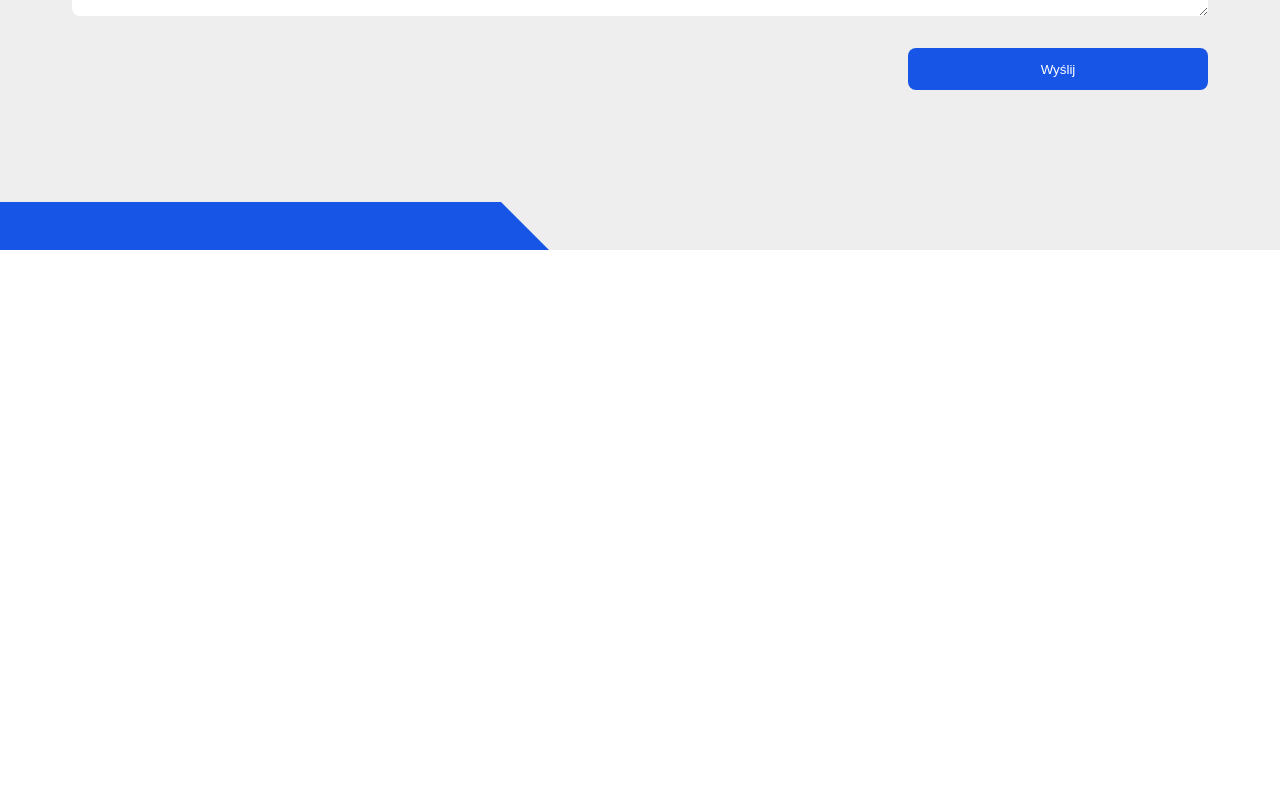
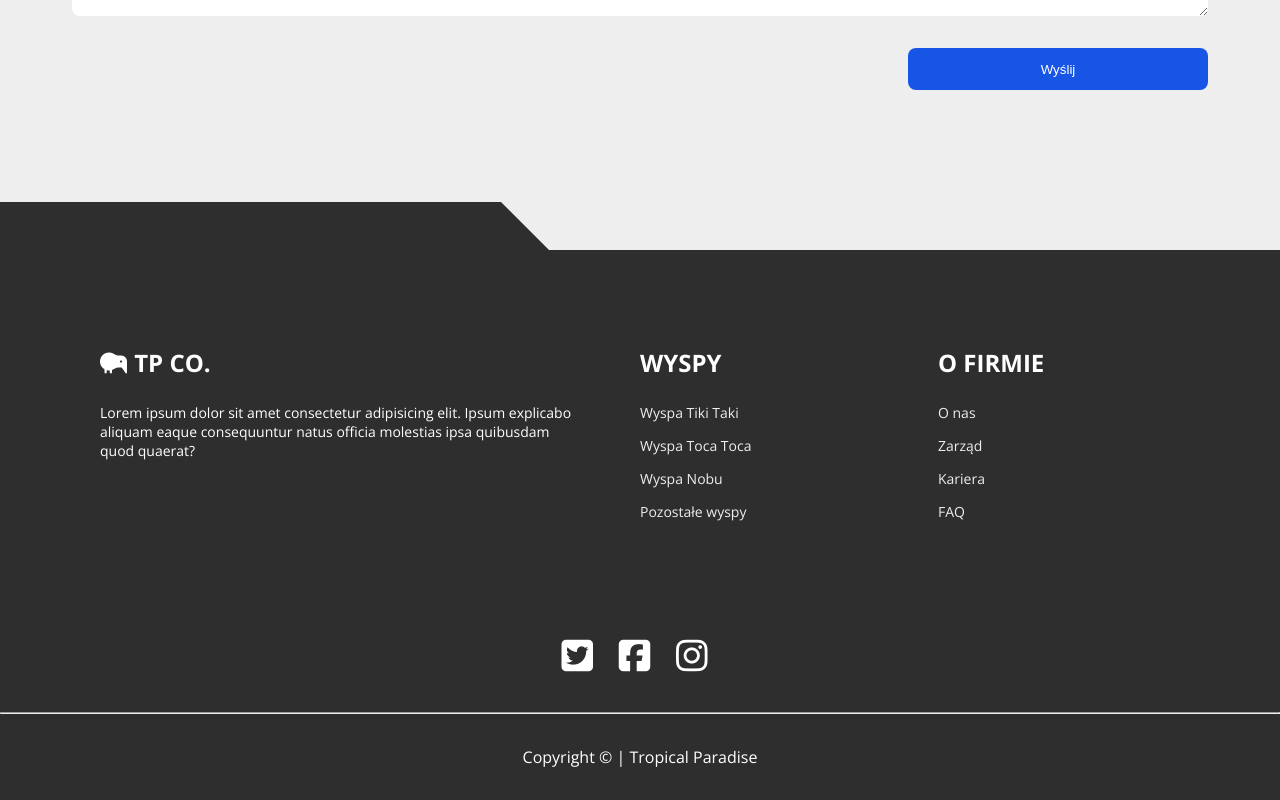
Before and after one commit to Szafter12/Tropical-Paradise, a plain HTML site: page index.html in a window 1280 px wide. Shown: the part 6690-7490 px from the top of the page. Before the commit the page ends 6940 px from the top, so only its background shows below. Drawn offline with nearby package versions, Linux system fonts and the light colour scheme.

Commit message:
finish footer

```diff
--- a/index.html
+++ b/index.html
@@ -267,7 +267,6 @@
 
             <div class="wrapper">
                 <form class="contact__form">
-
                     <div class="contact__form-top">
                         <label for="name" class="contact__form-label">Imię i Nazwisko</label>
                         <input type="text" class="contact__form-input" id="name">
@@ -280,12 +279,53 @@
                     <textarea id="msg" class="contact__form-textarea"></textarea>
 
                     <button type="submit" class="contact__form-btn btn-animation">Wyślij</button>
-
-
                 </form>
             </div>
         </section>
     </main>
+
+    <footer class="footer">
+        <div class="wrapper">
+
+            <div class="footer__boxes">
+
+                <div class="footer__box">
+                    <h3 class="footer__box-title"><i class="fas fa-kiwi-bird"></i>TP Co.</h3>
+                    <p>Lorem ipsum dolor sit amet consectetur adipisicing elit. Ipsum explicabo aliquam eaque
+                        consequuntur natus officia molestias ipsa quibusdam quod quaerat?</p>
+                </div>
+
+
+                <div class="footer__box footer__box-desktop">
+                    <h3 class="footer__box-title">Wyspy</h3>
+                    <ul class="footer__box-list">
+                        <li class="footer__box-list-item"><a href="#">Wyspa Tiki Taki</a></li>
+                        <li class="footer__box-list-item"><a href="#">Wyspa Toca Toca</a></li>
+                        <li class="footer__box-list-item"><a href="#">Wyspa Nobu</a></li>
+                        <li class="footer__box-list-item"><a href="#">Pozostałe wyspy</a></li>
+                    </ul>
+                </div>
+
+                <div class="footer__box footer__box-desktop">
+                    <h3 class="footer__box-title">O firmie</h3>
+                    <ul class="footer__box-list">
+                        <li class="footer__box-list-item"><a href="#">O nas</a></li>
+                        <li class="footer__box-list-item"><a href="#">Zarząd</a></li>
+                        <li class="footer__box-list-item"><a href="#">Kariera</a></li>
+                        <li class="footer__box-list-item"><a href="#">FAQ</a></li>
+                    </ul>
+                </div>
+            </div>
+
+            <div class="footer__box-social">
+                <a href="https://twitter.com/home?lang=pl" target="_blank" class="footer__box-link"><i class="fab fa-twitter-square"></i></a>
+                <a href="https://www.facebook.com/?locale=pl_PL" target="_blank" class="footer__box-link"><i class="fab fa-facebook-square"></i></a>
+                <a href="https://www.instagram.com/" target="_blank" class="footer__box-link"><i class="fab fa-instagram"></i></a>
+            </div>
+        </div>
+        <hr>
+        <p class="footer__bottom-text">Copyright &copy; <span class="footer__year"></span> | Tropical Paradise</p>
+    </footer>
 
 
 
--- a/scss/main.scss
+++ b/scss/main.scss
@@ -443,8 +443,8 @@ body {
 	background-color: $light-white;
 	overflow: hidden;
 
-	.white-block {
-		background-color: $main-color;
+	.white-block-left {
+		background-color: $dark;
 	}
 
 	&__form-top,
@@ -482,6 +482,63 @@ body {
 		&::before {
 			background-color: $secondary-color;
 		}
+	}
+}
+
+// footer
+
+.footer {
+	color: $pure-white;
+	background-color: $dark;
+
+	.wrapper {
+		padding: 6em 2em 2em;
+	}
+
+	&__box {
+		font-size: 1.4rem;
+	}
+
+	&__box-title {
+		i {
+			margin-right: 0.3em;
+		}
+	}
+
+	&__box-desktop {
+		display: none;
+	}
+
+	&__box-title {
+		margin-bottom: 1em;
+		font-size: 3rem;
+		text-transform: uppercase;
+	}
+
+	&__box-social {
+		margin: 6em 0 0;
+		text-align: center;
+	}
+
+	&__box-link {
+		padding: 0 0.3em;
+		font-size: 3.6rem;
+		color: $pure-white;
+		text-decoration: none;
+		transition: color 0.3s;
+
+		&:first-child {
+			padding-left: 0;
+		}
+
+		&:hover {
+			color: $main-color;
+		}
+	}
+
+	&__bottom-text {
+		padding: 2em;
+		text-align: center;
 	}
 }
 
@@ -593,6 +650,49 @@ body {
 			width: 45%;
 		}
 	}
+
+	.footer {
+		&__boxes {
+			display: flex;
+			justify-content: space-between;
+		}
+
+		&__box-desktop {
+			display: block;
+		}
+
+		&__box {
+			margin: 0 2em;
+			width: 25%;
+
+			&:first-child {
+				width: 50%;
+			}
+		}
+
+		&__box-title {
+			font-size: 2.4rem;
+		}
+
+		&__box-list {
+			list-style: none;
+		}
+
+		&__box-list-item {
+			margin-bottom: 1em;
+
+			a {
+				color: $light-white;
+				text-decoration: none;
+				transition: color 0.3s;
+
+				&:hover {
+					color: $main-color;
+				}
+
+			}
+		}
+	}
 }
 
 @media (min-width: 992px) {
```
Also changed, not shown: css/main.css, 1 other file.
